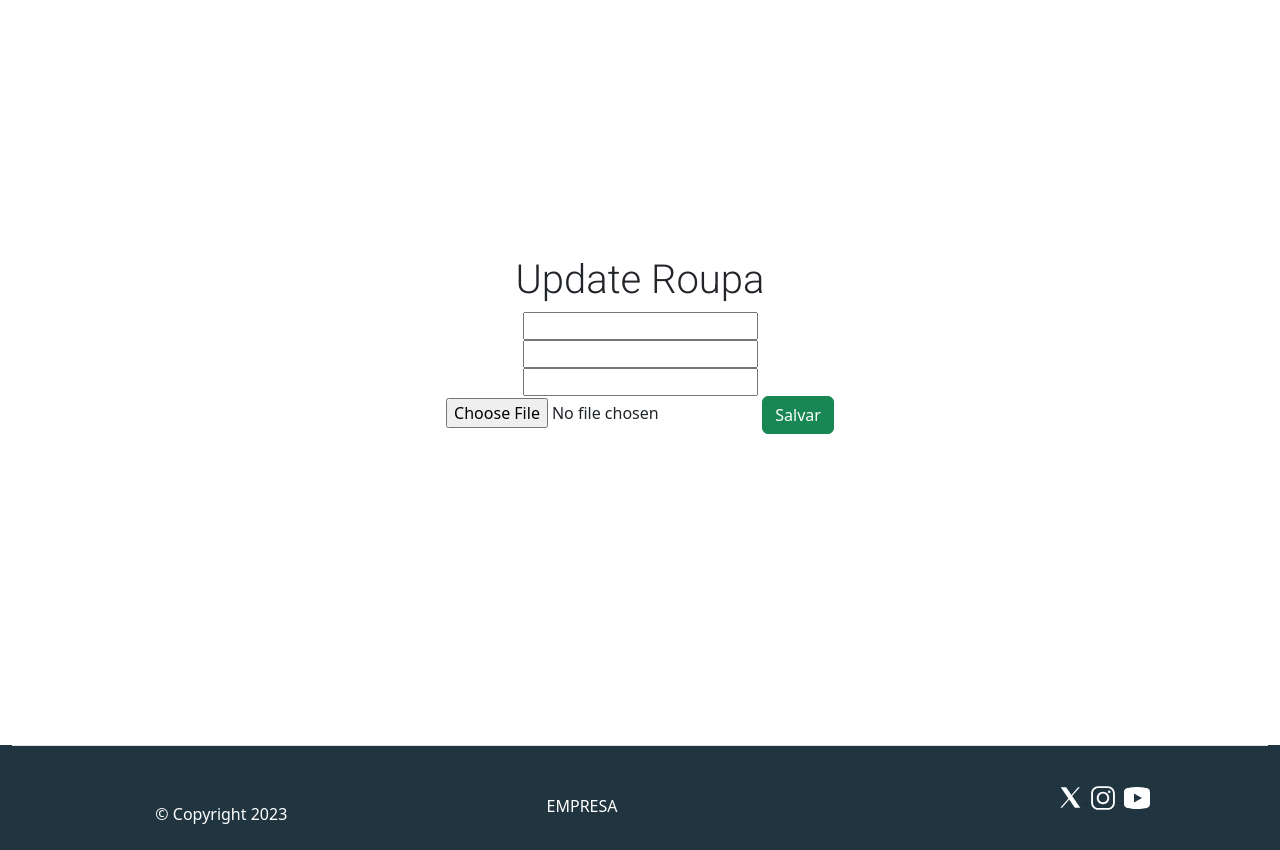
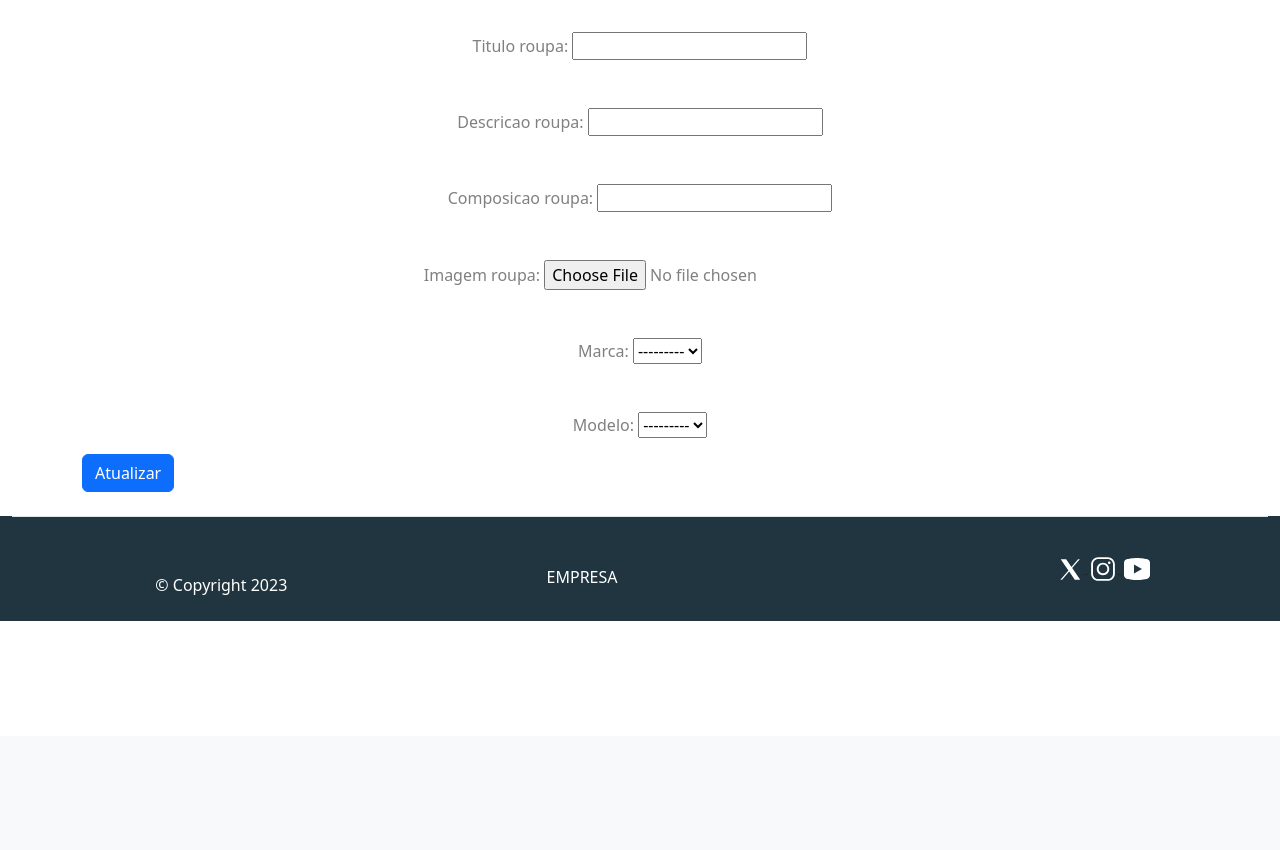
Before and after one commit to LeoCorleone/tcc_senai, a Django app: template catalogo/site_catalogo/templates/updateroupa.html in a window 1280 px wide. Shown: the part 64-914 px from the top of the page. After the commit the page ends 685 px from the top, so only its background shows below. Run offline with Django 4.2, Linux system fonts and the light colour scheme; the template is opened without the code that fills it: values that come from a table or form of the project are taken from there, others are empty; some libraries are stand-ins or nearby versions.

Commit message:
editar roupas funcionando

```diff
--- a/catalogo/site_catalogo/templates/updateroupa.html
+++ b/catalogo/site_catalogo/templates/updateroupa.html
@@ -3,24 +3,17 @@
 {% block content %}
 
 {% include 'partials/adm/navbar.html' %}
-<div class="container-fluid text-center" style="padding: 20%;">
-    <div class="login-card">
-        <div class="card-header">
-            <h1 class="log">Update Roupa</h1>
-        </div>
-        <form action="{% url 'updateroupa' roupas.id %}" method="POST">
-            {% csrf_token %}
-                <input type="text" name="nome" value="{{roupas.titulo_roupa}}"><br>
-                <input type="text" name="descricao"  value="{{roupas.descricao_roupa}}"><br>
-                <input type="text" name="composicao" value="{{roupas.composicao_roupa}}"><br>
-                <!-- <input type="text" name="composicao" value="{{roupas.imagem_roupa}}">-->
-                <input type="file" name="imagem_roupa" accept="image/*" required="" id="{{roupas.id}}">
-                <button class="btn btn-success" type="submit">Salvar</button>
-                <div class="container text-center" style="padding: 2%;">
-                </div>
-        </form>
-    </div>
-  </div>
+
+  <div class="container">
+    {%if roupa.imagem_roupa%}
+    <img src="{{roupa.imagem_roupa.url}}" alt="photo.name" width="200px" height="200px">
+    {%endif%}
+  <form action="{% url 'update_roupa' roupa.id %}" method="post" enctype="multipart/form-data">
+    {% csrf_token %}
+    {{form.as_p}}
+    <button type="submit" class= "btn btn-primary">Atualizar</div>
+  </form>
+</div>
   {% include 'partials/footer.html' %}
 
   {% endblock%}
--- a/catalogo/site_catalogo/urls.py
+++ b/catalogo/site_catalogo/urls.py
@@ -17,13 +17,13 @@ urlpatterns = [
     path('logout/', logout, name='logout'),
     path('deletar/<int:id>', delete, name="delete"),
     path('listarroupas/', listar_roupas, name='listar_roupas'),
-    path('updateroupa/<int:id>', updateroupa, name="updateroupa"),
-    path('update/<int:id>', updateroupa, name='update_roupa'),
+    path('imagem/edit/<int:id>', edit_roupa, name="edit_roupa"),
+    path('imagem/update/<int:id>', update_roupa, name="update_roupa"),
     path('listarusuario', listar_usuario, name='lista_usuario'),
     path('adicionarusuario', adicionar_usuario, name='adicionar_usuario'),
     path('deleteusuario/<int:id>', delete_usuario, name='delete_usuario'),
     path('editarusuario/<int:id>', update_usuario, name='editar_usuario'),
-    path('updateusuario/<int:id>', update_usuario, name='update_roupa'),
+    path('updateusuario/<int:id>', update_usuario, name='update_usuario'),
     path('curtir/<int:postagem_id>/', views.curtir_postagem, name='curtir_postagem'),
 
 ]
```
Also changed, not shown: catalogo/site_catalogo/templates/listagemroupas.html (+5 -3 lines), catalogo/site_catalogo/views.py (+33 -12 lines), catalogo/media/uploads/5_3vR8Fa2.jpg (added), catalogo/media/uploads/6_3AN9fkQ.jpg (added), catalogo/media/uploads/6_ALMvMPm.jpg (added), catalogo/media/uploads/6_EWt1LZd.jpg (added), catalogo/media/uploads/6_GTCceda.jpg (added), catalogo/media/uploads/6_NO77crY.jpg (added), catalogo/media/uploads/6_c6mIVK5.jpg (added), catalogo/media/uploads/6_nF6BU5f.jpg (added).
